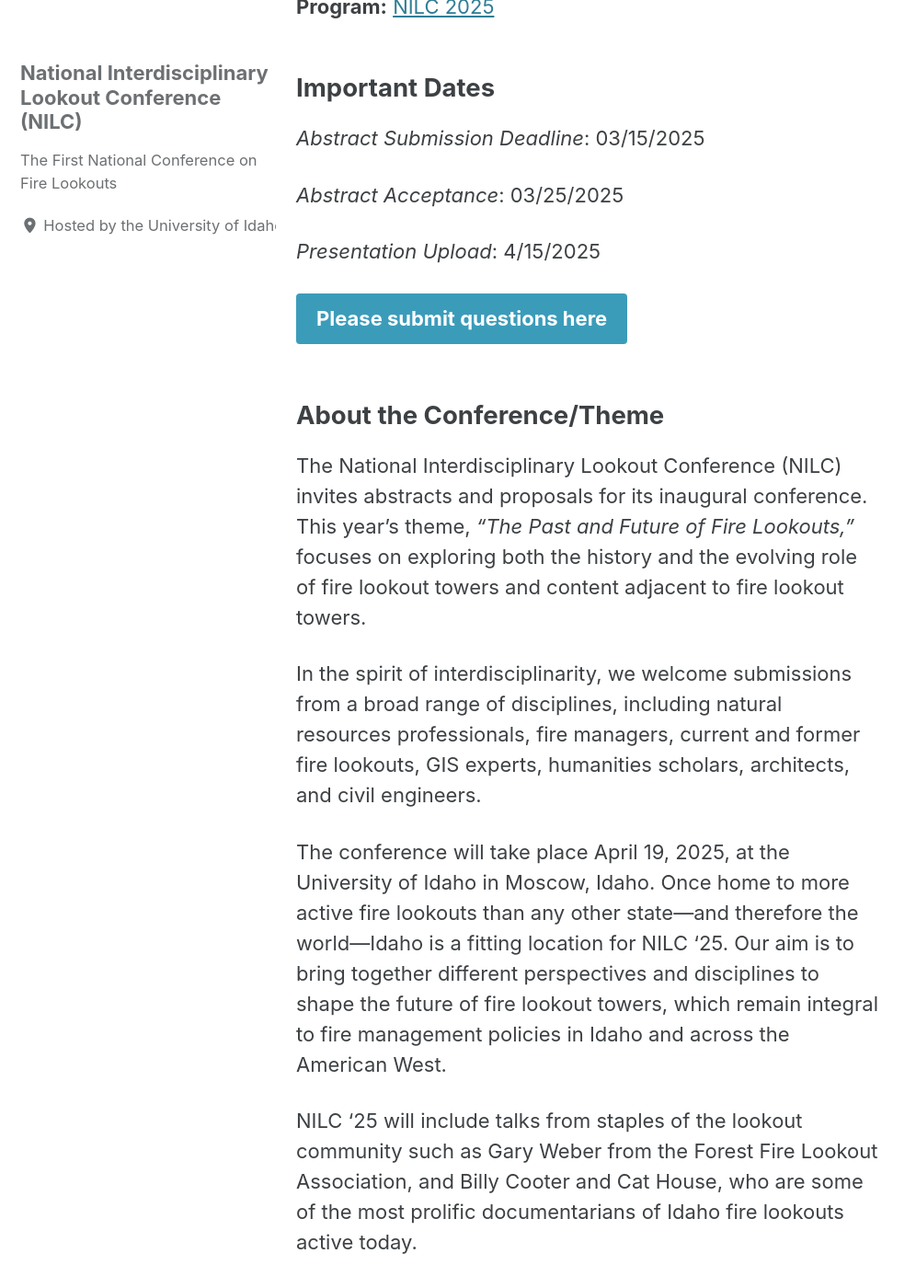
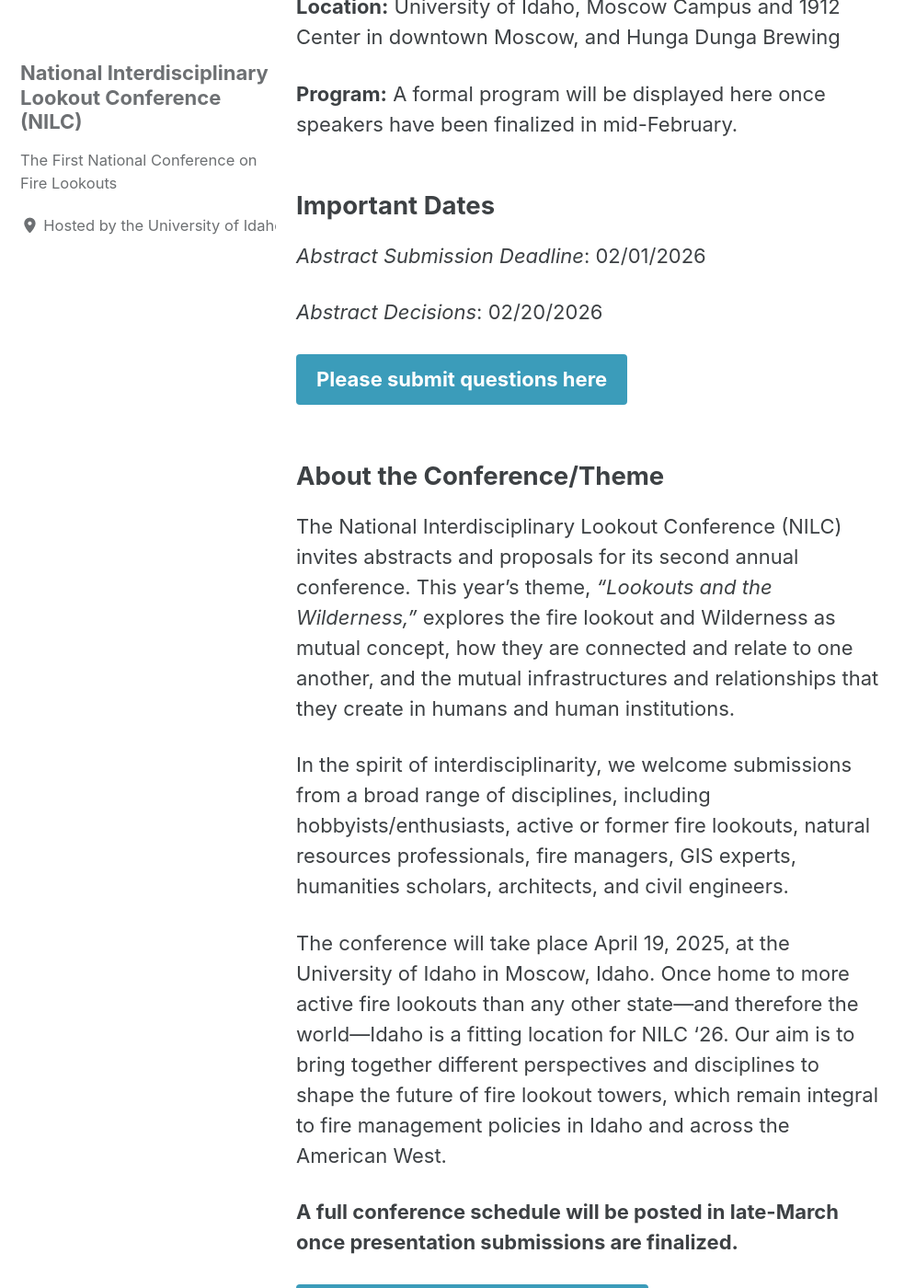
Before and after one commit to lookoutconference/lookoutconference.github.io, a Jekyll site: the page built from pages/about.md, in a window 1280 px wide and 1400 px high, scrolled down 834 px. Shown: the whole window at 92% size, without its empty margins (0-996 px from the left). Built offline with Jekyll 4.4.1, drawn with Linux system fonts in a browser that asks for light colours; cached includes are drawn as plain includes; comment, search, counter and statistics services are not loaded; our own code applies the rules of GitHub Pages for plain Markdown files; some of the changed text lies outside the part shown.

Commit message:
Revise conference information for NILC 2026
Updated conference details including dates, location, and theme.

```diff
--- a/pages/about.md
+++ b/pages/about.md
@@ -17,20 +17,21 @@
 * <a href="https://www.uidaho.edu/caa/programs/architecture/ourpeople/andrea-dutto" target="_blank">Andrea Alberto Dutto</a> (College of Art and Architecture)
 
 
-**Dates:** April 19, 2025
+**Dates:** April 4, 2026
 
-**Location:** University of Idaho, Moscow Campus
+**Time** 8:00 AM PST to 7:00 PM PST
 
-**Program:** <a href="/lookoutconference/Booklet_Nilc.pdf">NILC 2025</a>
+**Location:** University of Idaho, Moscow Campus and 1912 Center in downtown Moscow, and Hunga Dunga Brewing
+
+**Program:** A formal program will be displayed here once speakers have been finalized in mid-February.
 
 
 ## **Important Dates**
 
-*Abstract Submission Deadline*: 03/15/2025
+*Abstract Submission Deadline*: 02/01/2026
 
-*Abstract Acceptance*: 03/25/2025
+*Abstract Decisions*: 02/20/2026
 
-*Presentation Upload*: 4/15/2025
 
 [Please submit questions here](https://futurevandals.uidaho.edu/register/?id=c6162e10-cb08-4c3e-83fd-08a7fe968943){: .btn .btn--info .btn--large}
 
@@ -38,13 +39,11 @@
 
 ## **About the Conference/Theme**
 
-The National Interdisciplinary Lookout Conference (NILC) invites abstracts and proposals for its inaugural conference. This year’s theme, *“The Past and Future of Fire Lookouts,”* focuses on exploring both the history and the evolving role of fire lookout towers and content adjacent to fire lookout towers.
+The National Interdisciplinary Lookout Conference (NILC) invites abstracts and proposals for its second annual conference. This year’s theme, *“Lookouts and the Wilderness,”* explores the fire lookout and Wilderness as mutual concept, how they are connected and relate to one another, and the mutual infrastructures and relationships that they create in humans and human institutions.
 
-In the spirit of interdisciplinarity, we welcome submissions from a broad range of disciplines, including natural resources professionals, fire managers, current and former fire lookouts, GIS experts, humanities scholars, architects, and civil engineers.
+In the spirit of interdisciplinarity, we welcome submissions from a broad range of disciplines, including hobbyists/enthusiasts, active or former fire lookouts, natural resources professionals, fire managers, GIS experts, humanities scholars, architects, and civil engineers.
 
-The conference will take place April 19, 2025, at the University of Idaho in Moscow, Idaho. Once home to more active fire lookouts than any other state—and therefore the world—Idaho is a fitting location for NILC ‘25. Our aim is to bring together different perspectives and disciplines to shape the future of fire lookout towers, which remain integral to fire management policies in Idaho and across the American West.
-
-NILC '25 will include talks from staples of the lookout community such as Gary Weber from the Forest Fire Lookout Association, and Billy Cooter and Cat House, who are some of the most prolific documentarians of Idaho fire lookouts active today.
+The conference will take place April 19, 2025, at the University of Idaho in Moscow, Idaho. Once home to more active fire lookouts than any other state—and therefore the world—Idaho is a fitting location for NILC ‘26. Our aim is to bring together different perspectives and disciplines to shape the future of fire lookout towers, which remain integral to fire management policies in Idaho and across the American West.
 
 **A full conference schedule will be posted in late-March once presentation submissions are finalized.**
 
```
